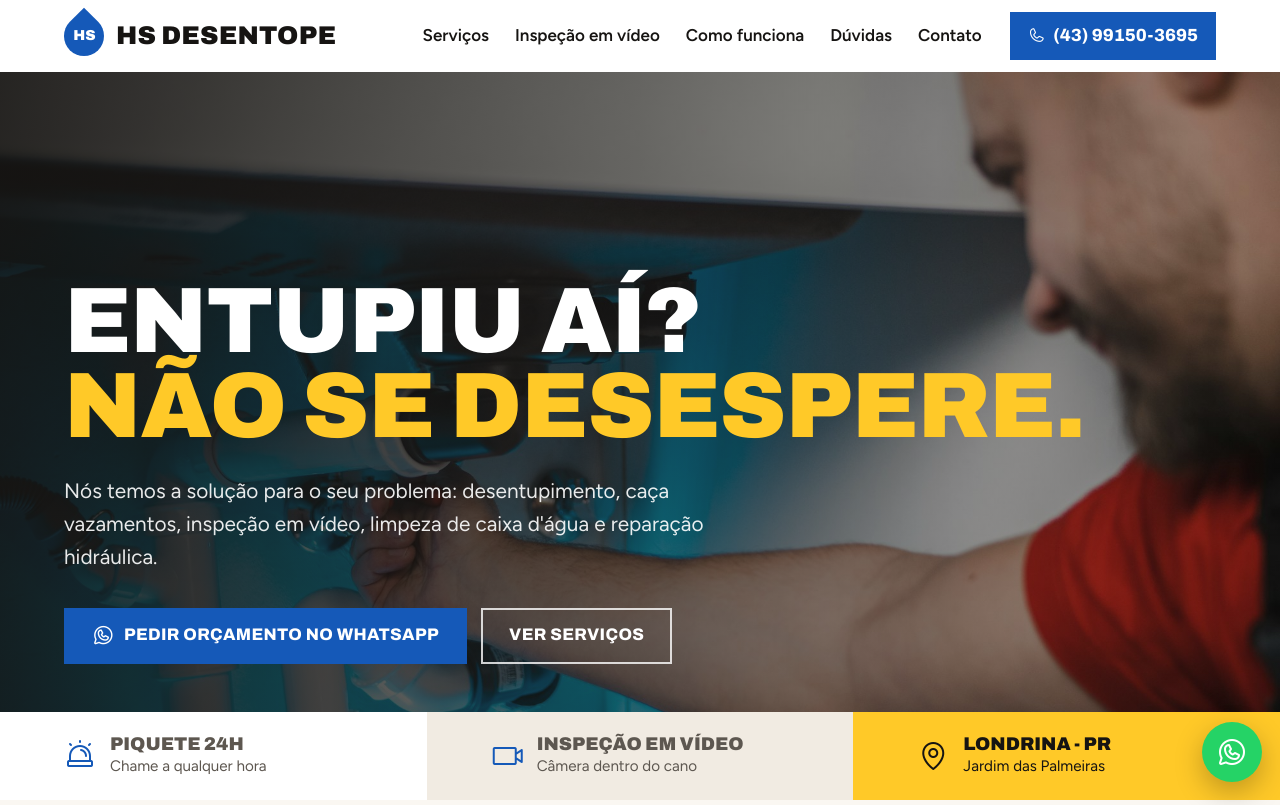
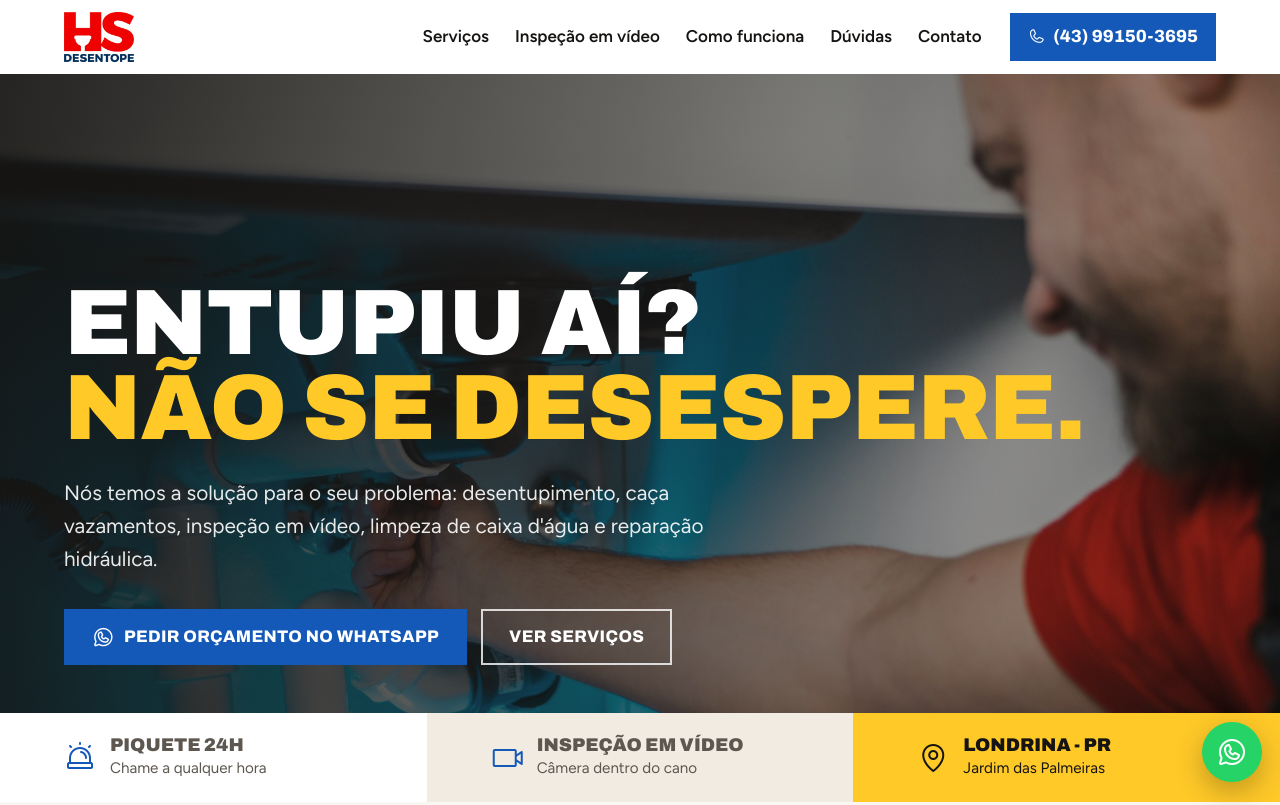
Before and after one commit to LeandroPivovar/hs-desentupidora, a plain HTML site: page dist/index.html in a window 1280 px wide. Shown: the top 805 px of the page. Drawn offline with Linux system fonts and the light colour scheme.

Commit message:
Usa a logo oficial no topo e no rodapé
Co-Authored-By: Claude Opus 5.5 <noreply@anthropic.com>

```diff
--- a/dist/assets/css/styles.css
+++ b/dist/assets/css/styles.css
@@ -45,10 +45,8 @@ section { padding: var(--gap) var(--m) 0; }
 
 /* Marca em texto */
 .logo { display: inline-flex; align-items: center; gap: 12px; text-decoration: none; color: var(--ink); }
-.logo__drop { width: 40px; height: 40px; background: var(--red); border-radius: 0 50% 50% 50%; transform: rotate(45deg); display: grid; place-items: center; flex: none; }
-.logo__drop span { transform: rotate(-45deg); font-family: var(--font-head); font-weight: 900; font-size: .9rem; color: #fff; }
-.logo__name { font-family: var(--font-head); font-stretch: 75%; font-weight: 900; font-size: 1.6rem; text-transform: uppercase; letter-spacing: .01em; white-space: nowrap; }
-.logo--light { color: #fff; }
+.logo__img { display: block; height: 50px; width: auto; }
+.logo--light .logo__img { height: 72px; background: #fff; padding: 8px 12px; border-radius: 12px; box-sizing: content-box; }
 
 /* Topo branco fixo */
 .top { position: sticky; top: 0; z-index: 100; background: var(--white); }
@@ -237,7 +235,7 @@ section { padding: var(--gap) var(--m) 0; }
   .foot__grid > div:first-child { grid-column: 1 / -1; }
 }
 @media (max-width: 560px) {
-  .logo__name { font-size: 1.35rem; }
+  .logo__img { height: 42px; }
   .hero h1 { font-size: 2.25rem; font-stretch: 75%; }
   .checks, .cards, .timeline, .form__row { grid-template-columns: 1fr; }
   .hero__cta .btn { width: 100%; }
--- a/dist/index.html
+++ b/dist/index.html
@@ -42,8 +42,7 @@
 <header class="top" id="topo">
   <div class="top__bar">
     <a class="logo" href="#topo" aria-label="HS Desentope, início">
-      <span class="logo__drop" aria-hidden="true"><span>HS</span></span>
-      <span class="logo__name">HS Desentope</span>
+      <img class="logo__img" src="assets/img/logo.png" alt="HS Desentope" width="480" height="341">
     </a>
     <nav class="nav" id="nav" aria-label="Navegação principal">
       <a href="#servicos">Serviços</a>
@@ -255,8 +254,7 @@
   <div class="foot__grid">
     <div>
       <a class="logo logo--light" href="#topo" aria-label="HS Desentope, início">
-        <span class="logo__drop" aria-hidden="true"><span>HS</span></span>
-        <span class="logo__name">HS Desentope</span>
+        <img class="logo__img" src="assets/img/logo.png" alt="HS Desentope" width="480" height="341">
       </a>
       <p>Entupiu aí? Não se desespere. Desentupimento, caça vazamentos, inspeção em vídeo e reparação hidráulica em Londrina - PR.</p>
     </div>
```
Also changed, not shown: dist/assets/img/logo.png (added).
